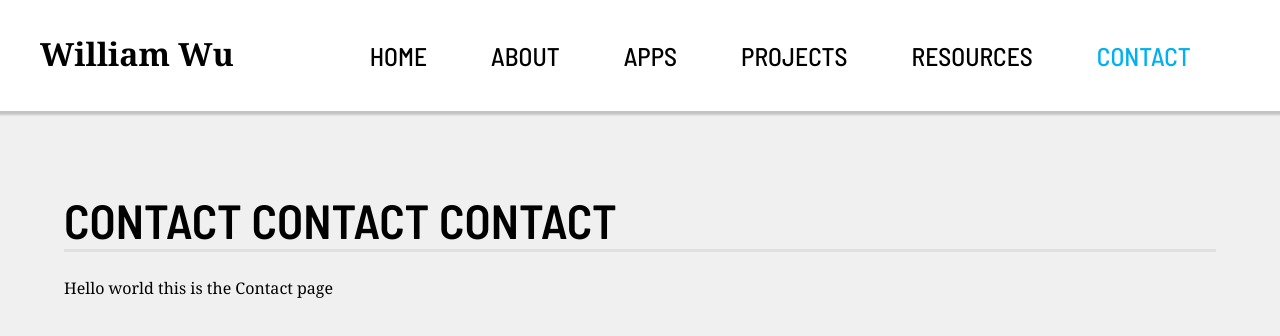
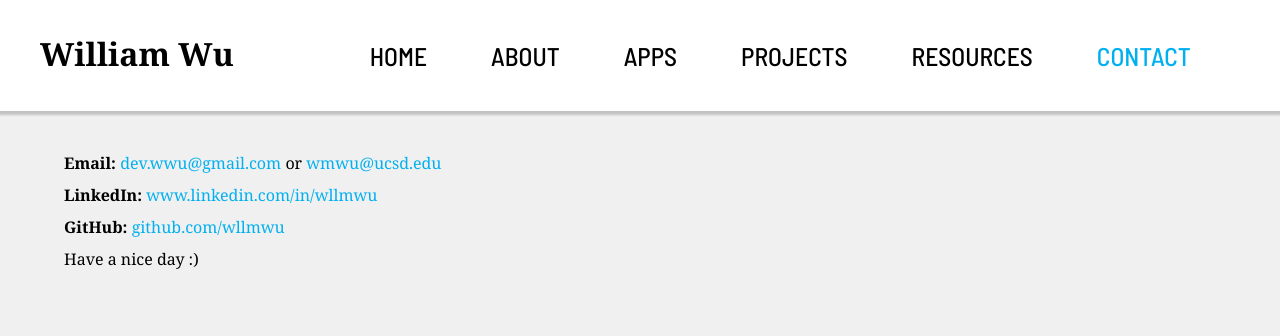
Before and after one commit to wllmwu/wllmwu.github.io, a Next.js app: page /contact in a window 1280 px wide. Shown: the top 336 px of the page. Built offline with nearby package versions, Linux system fonts and the light colour scheme.

Commit message:
Write contact page (#29)

```diff
--- /dev/null
+++ b/pages/contact.mdx
@@ -0,0 +1,11 @@
+---
+title: Contact
+---
+
+**Email:** [dev.wwu@gmail.com](mailto:dev.wwu@gmail.com) or [wmwu@ucsd.edu](mailto:wmwu@ucsd.edu)
+
+**LinkedIn:** [www.linkedin.com/in/wllmwu](https://www.linkedin.com/in/wllmwu)
+
+**GitHub:** [github.com/wllmwu](https://github.com/wllmwu)
+
+Have a nice day :)
--- a/pages/contact.tsx
+++ /dev/null
@@ -1,19 +0,0 @@
-import React from "react";
-import type { NextPage } from "next";
-import Head from "next/head";
-
-const About: NextPage = () => {
-  return (
-    <div>
-      <Head>
-        <title>Placeholder Contact page</title>
-      </Head>
-      <main>
-        <h1>Contact contact contact</h1>
-        <p>Hello world this is the Contact page</p>
-      </main>
-    </div>
-  );
-};
-
-export default About;
```
